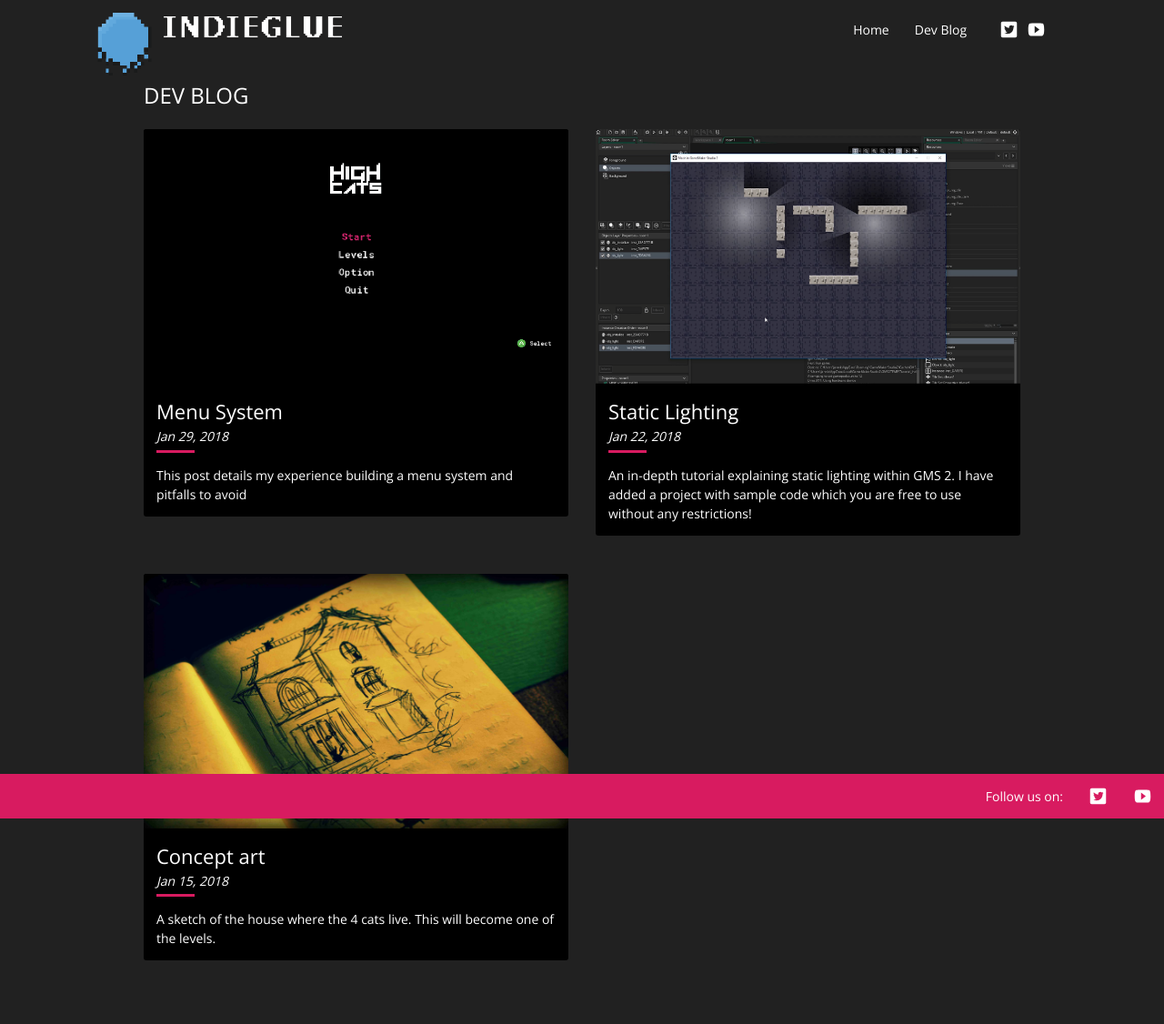
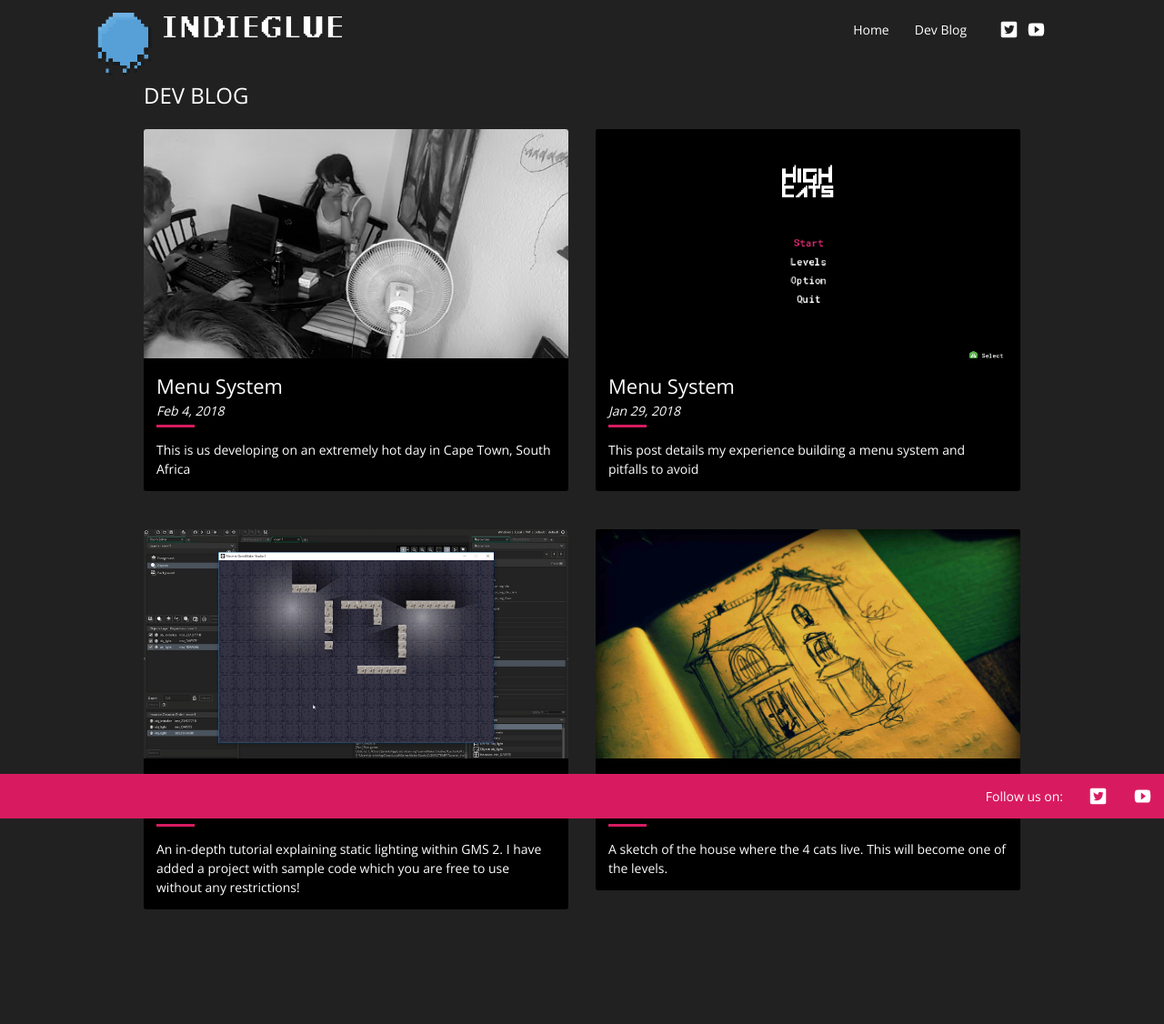
Before and after one commit to IndieGlue/jekyll-gameblog-template, a Jekyll site: the page built from blog.md, in a window 1280 px wide. Shown: the whole page at 91% size. Built offline with Jekyll 4.4.1, drawn with Linux system fonts in a browser that asks for light colours; nearby versions of some CDN libraries; after the commit the page ends 1070 px from its top, so only the background shows below that.

Commit message:
New Blog post

```diff
--- /dev/null
+++ b/_posts/2018-02-04-developing.markdown
@@ -0,0 +1,16 @@
+---
+layout: post
+title:  "Menu System"
+date:   2018-02-04
+image: "../assets/posts/dev.jpg"
+categories: jekyll update
+desc: This is us developing on an extremely hot day in Cape Town, South Africa
+---
+
+![Us 3 developing]({{ "../../../../../assets/posts/dev.jpg" }})
+
+This is us developing on an extremely hot day in Cape Town, South Africa. The reason being is we've set ourselves a tight deadline for our alpha launch in order to get as much user feedback before we continue building levels.
+
+Another reason for this drive is we've decided to compile a roadmap to have visibility on what needs to be done by the end of Feb 2018. Funny enough it is the shortest month of the year, which doesn't really help much.
+
+How do you keep yourself motivated? Let us know in the comments below.
--- a/_sass/_layout.scss
+++ b/_sass/_layout.scss
@@ -76,6 +76,10 @@
 
     .post.wrapper {
         background-color: #111;
+
+        p{
+            padding: 0.5em 0;
+        }
     }
 
     .hero{
@@ -96,8 +100,7 @@
         overflow: hidden;
 
         img{
-            height: 16em;
-            width: auto;
+            width: 100%;
             max-width: none;
         }
     }
@@ -162,10 +165,11 @@
 
     .crop {
         min-height: 14em;
+        max-height: 18em;
         overflow: hidden;
 
         img{
-            height: 20em;
+            height: auto;
             width: auto;
             max-width: none;
         }
```
Also changed, not shown: assets/posts/dev.jpg (added).
